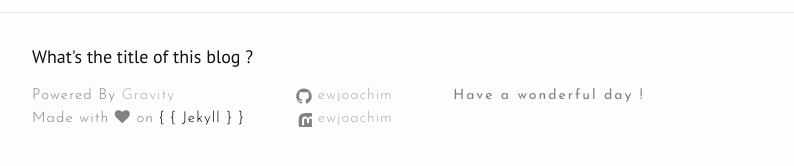
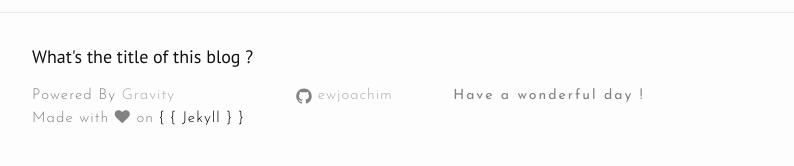
Before and after one commit to ewjoachim/ewjoachim.github.io, a Jekyll site: the page built from index.html, in a window 1280 px wide and 900 px high, scrolled down 2439 px. Shown: the part 710-876 px from the top of the window, without its empty margins (238-1032 px from the left). Built offline with Jekyll 4.4.1, drawn with Linux system fonts in a browser that asks for light colours; nearby versions of some CDN libraries.

Commit message:
Update footer.html

```diff
--- a/_includes/footer.html
+++ b/_includes/footer.html
@@ -22,9 +22,9 @@
           </li>
           {% endif %}
 
-          {% if site.twitter_username %}
+          {% if site.mastodon_username %}
           <li>
-            {% include icon-twitter.html username=site.twitter_username %}
+            {% include icon-twitter.html host=site.mastodon_host username=site.mastodon_username %}
           </li>
           {% endif %}
         </ul>
```
